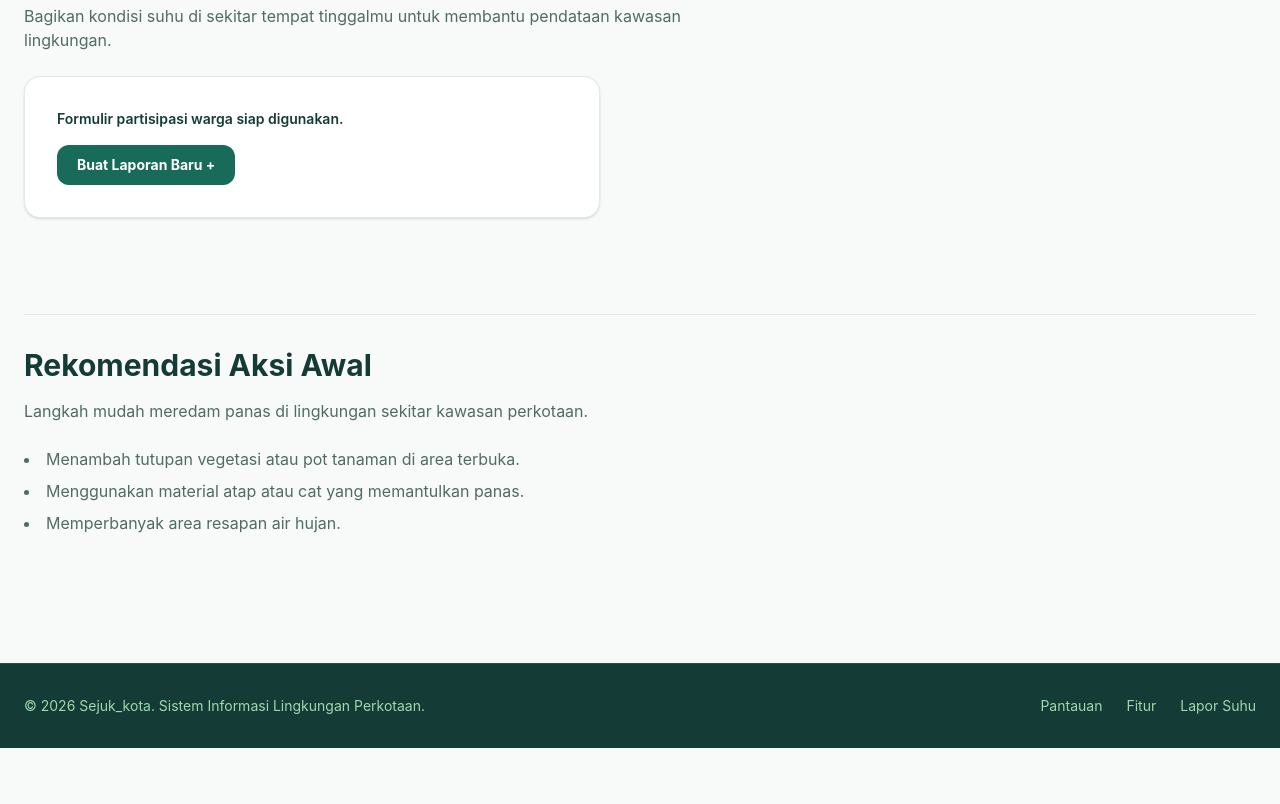
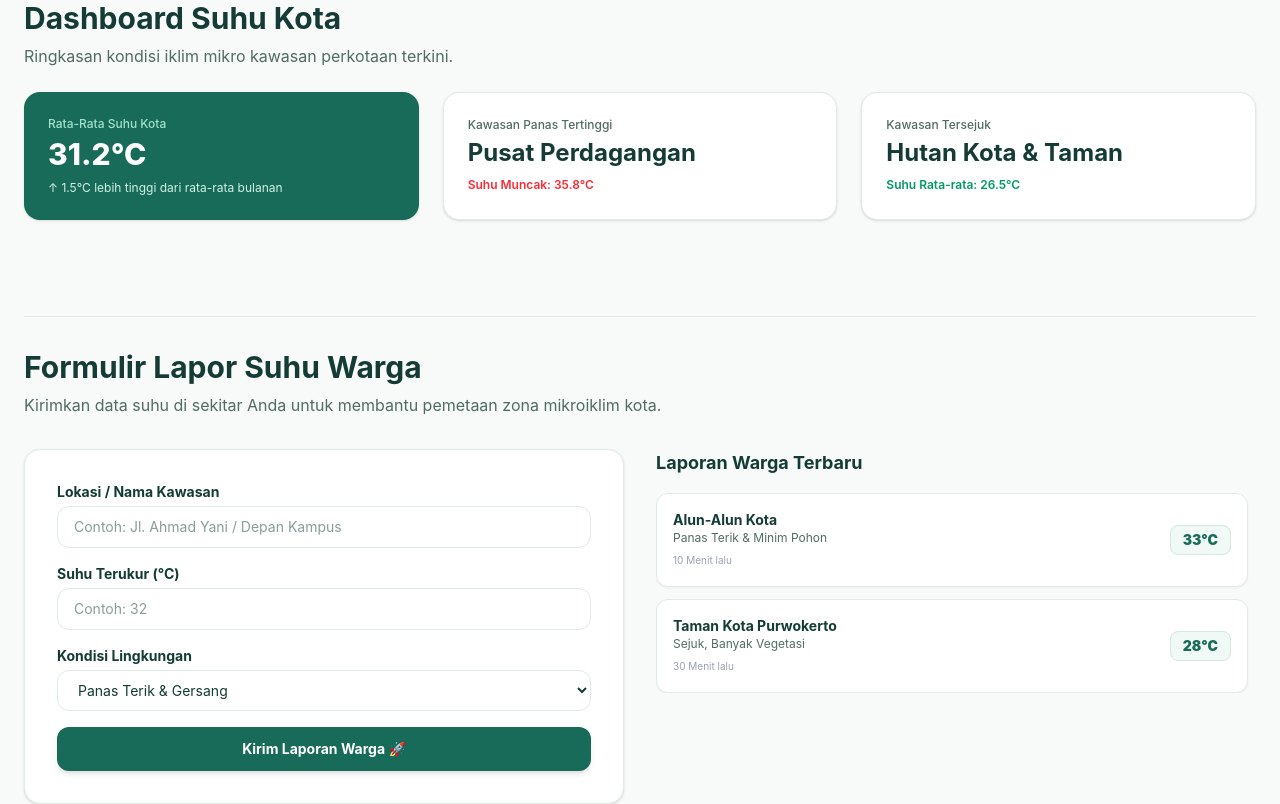
Before and after one commit to Raihannur082/sejuk-kota, a React (Vite) app: page / in a window 1280 px wide. Shown: the part 1020-1824 px from the top of the page. Before the commit the page ends 1768 px from the top, so only its background shows below. Built offline with nearby package versions, Linux system fonts and the light colour scheme.

Commit message:
Perbaiki fungsi scroll tombol pantauan ke paling atas

```diff
--- a/src/App.tsx
+++ b/src/App.tsx
@@ -1,10 +1,20 @@
+import React, { useState } from 'react';
 import { Routes, Route } from 'react-router-dom';
 import Navbar from './components/Navbar';
 import Footer from './components/Footer';
 
+// Tipe Data Laporan Suhu Warga
+interface LaporanSuhu {
+  id: number;
+  lokasi: string;
+  suhu: string;
+  kondisi: string;
+  waktu: string;
+}
+
 export default function App() {
   return (
-    <div className="min-h-screen bg-[#f7faf8] text-[#143b35] scroll-smooth">
+    <div className="min-h-screen bg-[#f7faf8] text-[#143b35]">
       <Navbar />
       <main>
         <Routes>
@@ -16,11 +26,55 @@ export default function App() {
   );
 }
 
-// Komponen Halaman Utama (Home)
 function Home() {
+  // State Laporan
+  const [daftarLaporan, setDaftarLaporan] = useState<LaporanSuhu[]>([
+    { id: 1, lokasi: 'Alun-Alun Kota', suhu: '33°C', kondisi: 'Panas Terik & Minim Pohon', waktu: '10 Menit lalu' },
+    { id: 2, lokasi: 'Taman Kota Purwokerto', suhu: '28°C', kondisi: 'Sejuk, Banyak Vegetasi', waktu: '30 Menit lalu' },
+  ]);
+
+  // State Form Input
+  const [lokasi, setLokasi] = useState('');
+  const [suhu, setSuhu] = useState('');
+  const [kondisi, setKondisi] = useState('Panas Terik & Gersang');
+  const [pesanSukses, setPesanSukses] = useState('');
+
+  // Fungsi Scroll Elemen
+  const handleScroll = (id: string) => {
+    if (id === 'pantauan') {
+      window.scrollTo({ top: 0, behavior: 'smooth' });
+    } else {
+      const element = document.getElementById(id);
+      if (element) {
+        element.scrollIntoView({ behavior: 'smooth', block: 'start' });
+      }
+    }
+  };
+
+  // Handler Laporan
+  const handleSubmitLaporan = (e: React.FormEvent) => {
+    e.preventDefault();
+    if (!lokasi || !suhu) return;
+
+    const laporanBaru: LaporanSuhu = {
+      id: Date.now(),
+      lokasi,
+      suhu: `${suhu}°C`,
+      kondisi,
+      waktu: 'Baru saja',
+    };
+
+    setDaftarLaporan([laporanBaru, ...daftarLaporan]);
+    setLokasi('');
+    setSuhu('');
+    setPesanSukses('Terimakasih! Laporan suhu lingkungan Anda berhasil dikirim.');
+
+    setTimeout(() => setPesanSukses(''), 4000);
+  };
+
   return (
     <div className="max-w-7xl mx-auto px-6 py-12 space-y-24">
-      {/* 1. SECTION PANTAUAN */}
+      {/* 1. HERO / PANTAUAN */}
       <section id="pantauan" className="pt-4 scroll-mt-28">
         <span className="inline-block px-3 py-1 bg-[#dff4e9] text-[#176b58] text-xs font-bold rounded-full mb-4">
           ● INOVASI MITIGASI PANAS PERKOTAAN
@@ -32,61 +86,164 @@ function Home() {
           Kenali kawasan yang berisiko panas, bagikan kondisi lingkungan, dan temukan langkah sederhana untuk membuat kota lebih nyaman bagi semua.
         </p>
         <div className="flex flex-wrap gap-4">
-          <a href="#pantauan" className="bg-[#176b58] text-white px-6 py-3 rounded-xl font-bold shadow-md hover:bg-[#135747] transition-all">
+          <button
+            type="button"
+            onClick={() => handleScroll('dashboard')}
+            className="bg-[#176b58] text-white px-6 py-3 rounded-xl font-bold shadow-md hover:bg-[#135747] transition-all cursor-pointer border-0"
+          >
             Lihat pantauan panas ↗
-          </a>
-          <a href="#laporan" className="border border-[#e0ebe5] bg-white px-6 py-3 rounded-xl font-bold text-[#143b35] hover:bg-gray-50 transition-all">
+          </button>
+          <button
+            type="button"
+            onClick={() => handleScroll('laporan')}
+            className="border border-[#e0ebe5] bg-white px-6 py-3 rounded-xl font-bold text-[#143b35] hover:bg-gray-50 transition-all cursor-pointer"
+          >
             + Laporkan kondisi
-          </a>
+          </button>
         </div>
       </section>
 
-      {/* 2. SECTION FITUR */}
+      {/* 2. FITUR UTAMA */}
       <section id="fitur" className="pt-8 border-t border-[#e0ebe5] scroll-mt-28">
         <h2 className="text-2xl md:text-3xl font-bold mb-4">Fitur Utama Sejuk_kota</h2>
-        <p className="text-[#526b64] max-w-2xl mb-6">
+        <p className="text-[#526b64] max-w-2xl mb-8">
           Sistem informasi lingkungan interaktif berbasis partisipasi warga untuk pemantauan suhu dan mikroiklim daerah perkotaan.
         </p>
         <div className="grid md:grid-cols-3 gap-6">
           <div className="p-6 bg-white rounded-2xl border border-[#e0ebe5] shadow-sm">
-            <h3 className="font-bold text-lg mb-2">Pemetaaan Suhu Real-time</h3>
+            <div className="text-2xl mb-2">🗺️</div>
+            <h3 className="font-bold text-lg mb-2">Pemetaan Suhu Real-time</h3>
             <p className="text-sm text-[#526b64]">Melihat area pulau panas perkotaan (*urban heat island*) secara visual.</p>
           </div>
           <div className="p-6 bg-white rounded-2xl border border-[#e0ebe5] shadow-sm">
+            <div className="text-2xl mb-2">📢</div>
             <h3 className="font-bold text-lg mb-2">Pelaporan Warga</h3>
             <p className="text-sm text-[#526b64]">Masyarakat dapat mengunggah laporan suhu lingkungan sekitar secara langsung.</p>
           </div>
           <div className="p-6 bg-white rounded-2xl border border-[#e0ebe5] shadow-sm">
+            <div className="text-2xl mb-2">🌱</div>
             <h3 className="font-bold text-lg mb-2">Rekomendasi Hijau</h3>
             <p className="text-sm text-[#526b64]">Solusi penanaman pohon dan penataan vegetasi kawasan lokal.</p>
           </div>
         </div>
       </section>
 
-      {/* 3. SECTION LAPOR SUHU */}
-      <section id="laporan" className="pt-8 border-t border-[#e0ebe5] scroll-mt-28">
-        <h2 className="text-2xl md:text-3xl font-bold mb-4">Lapor Suhu Lingkungan</h2>
-        <p className="text-[#526b64] max-w-2xl mb-6">
-          Bagikan kondisi suhu di sekitar tempat tinggalmu untuk membantu pendataan kawasan lingkungan.
-        </p>
-        <div className="p-8 bg-white rounded-2xl border border-[#e0ebe5] shadow-sm max-w-xl">
-          <p className="font-semibold text-sm mb-4">Formulir partisipasi warga siap digunakan.</p>
-          <a href="#laporan" className="inline-block bg-[#176b58] text-white px-5 py-2.5 rounded-xl font-bold text-sm hover:bg-[#135747]">
-            Buat Laporan Baru +
-          </a>
+      {/* 3. DASHBOARD MONITORING */}
+      <section id="dashboard" className="pt-8 border-t border-[#e0ebe5] scroll-mt-28">
+        <h2 className="text-2xl md:text-3xl font-bold mb-2">Dashboard Suhu Kota</h2>
+        <p className="text-[#526b64] mb-6">Ringkasan kondisi iklim mikro kawasan perkotaan terkini.</p>
+
+        <div className="grid md:grid-cols-3 gap-6 mb-8">
+          <div className="bg-[#176b58] text-white p-6 rounded-2xl shadow-sm">
+            <p className="text-xs font-medium text-[#a3e2ca] mb-1">Rata-Rata Suhu Kota</p>
+            <p className="text-3xl font-extrabold">31.2°C</p>
+            <p className="text-xs text-[#d0f2e5] mt-2">↑ 1.5°C lebih tinggi dari rata-rata bulanan</p>
+          </div>
+          <div className="bg-white p-6 rounded-2xl border border-[#e0ebe5] shadow-sm">
+            <p className="text-xs font-medium text-[#526b64] mb-1">Kawasan Panas Tertinggi</p>
+            <p className="text-2xl font-bold text-[#143b35]">Pusat Perdagangan</p>
+            <p className="text-xs text-red-500 font-semibold mt-2">Suhu Muncak: 35.8°C</p>
+          </div>
+          <div className="bg-white p-6 rounded-2xl border border-[#e0ebe5] shadow-sm">
+            <p className="text-xs font-medium text-[#526b64] mb-1">Kawasan Tersejuk</p>
+            <p className="text-2xl font-bold text-[#143b35]">Hutan Kota & Taman</p>
+            <p className="text-xs text-emerald-600 font-semibold mt-2">Suhu Rata-rata: 26.5°C</p>
+          </div>
         </div>
       </section>
 
-      {/* 4. SECTION REKOMENDASI */}
+      {/* 4. FORMULIR LAPOR SUHU */}
+      <section id="laporan" className="pt-8 border-t border-[#e0ebe5] scroll-mt-28">
+        <h2 className="text-2xl md:text-3xl font-bold mb-2">Formulir Lapor Suhu Warga</h2>
+        <p className="text-[#526b64] max-w-2xl mb-8">
+          Kirimkan data suhu di sekitar Anda untuk membantu pemetaan zona mikroiklim kota.
+        </p>
+
+        <div className="grid md:grid-cols-2 gap-8">
+          {/* Form Input */}
+          <form onSubmit={handleSubmitLaporan} className="p-8 bg-white rounded-2xl border border-[#e0ebe5] shadow-sm space-y-4">
+            {pesanSukses && (
+              <div className="p-3 bg-[#dff4e9] text-[#176b58] text-sm font-semibold rounded-xl">
+                {pesanSukses}
+              </div>
+            )}
+            <div>
+              <label className="block text-sm font-bold mb-1 text-[#143b35]">Lokasi / Nama Kawasan</label>
+              <input
+                type="text"
+                required
+                placeholder="Contoh: Jl. Ahmad Yani / Depan Kampus"
+                value={lokasi}
+                onChange={(e) => setLokasi(e.target.value)}
+                className="w-full px-4 py-2.5 rounded-xl border border-[#e0ebe5] focus:outline-none focus:border-[#176b58] text-sm"
+              />
+            </div>
+
+            <div>
+              <label className="block text-sm font-bold mb-1 text-[#143b35]">Suhu Terukur (°C)</label>
+              <input
+                type="number"
+                required
+                placeholder="Contoh: 32"
+                value={suhu}
+                onChange={(e) => setSuhu(e.target.value)}
+                className="w-full px-4 py-2.5 rounded-xl border border-[#e0ebe5] focus:outline-none focus:border-[#176b58] text-sm"
+              />
+            </div>
+
+            <div>
+              <label className="block text-sm font-bold mb-1 text-[#143b35]">Kondisi Lingkungan</label>
+              <select
+                value={kondisi}
+                onChange={(e) => setKondisi(e.target.value)}
+                className="w-full px-4 py-2.5 rounded-xl border border-[#e0ebe5] focus:outline-none focus:border-[#176b58] text-sm bg-white"
+              >
+                <option value="Panas Terik & Gersang">Panas Terik & Gersang</option>
+                <option value="Panas Cukup Lembap">Panas Cukup Lembap</option>
+                <option value="Cukup Adem (Banyak Pohon)">Cukup Adem (Banyak Pohon)</option>
+                <option value="Sejuk & Teduh">Sejuk & Teduh</option>
+              </select>
+            </div>
+
+            <button
+              type="submit"
+              className="w-full bg-[#176b58] hover:bg-[#135747] text-white font-bold py-3 rounded-xl transition-all cursor-pointer border-0 text-sm shadow-md"
+            >
+              Kirim Laporan Warga 🚀
+            </button>
+          </form>
+
+          {/* Daftar Laporan */}
+          <div className="space-y-4">
+            <h3 className="font-bold text-lg text-[#143b35]">Laporan Warga Terbaru</h3>
+            <div className="space-y-3 max-h-[380px] overflow-y-auto pr-2">
+              {daftarLaporan.map((item) => (
+                <div key={item.id} className="p-4 bg-white rounded-xl border border-[#e0ebe5] flex justify-between items-center shadow-xs">
+                  <div>
+                    <h4 className="font-bold text-sm text-[#143b35]">{item.lokasi}</h4>
+                    <p className="text-xs text-[#526b64]">{item.kondisi}</p>
+                    <span className="text-[10px] text-gray-400">{item.waktu}</span>
+                  </div>
+                  <span className="px-3 py-1 bg-[#f0f9f5] text-[#176b58] font-black text-sm rounded-lg border border-[#d2eadc]">
+                    {item.suhu}
+                  </span>
+                </div>
+              ))}
+            </div>
+          </div>
+        </div>
+      </section>
+
+      {/* 5. REKOMENDASI */}
       <section id="rekomendasi" className="pt-8 border-t border-[#e0ebe5] scroll-mt-28">
         <h2 className="text-2xl md:text-3xl font-bold mb-4">Rekomendasi Aksi Awal</h2>
         <p className="text-[#526b64] max-w-2xl mb-6">
           Langkah mudah meredam panas di lingkungan sekitar kawasan perkotaan.
         </p>
-        <ul className="list-disc list-inside space-y-2 text-[#526b64]">
-          <li>Menambah tutupan vegetasi atau pot tanaman di area terbuka.</li>
-          <li>Menggunakan material atap atau cat yang memantulkan panas.</li>
-          <li>Memperbanyak area resapan air hujan.</li>
+        <ul className="list-disc list-inside space-y-2 text-[#526b64] bg-white p-6 rounded-2xl border border-[#e0ebe5]">
+          <li>Menambah tutupan vegetasi atau pot tanaman di area terbuka rumah & perkantoran.</li>
+          <li>Menggunakan material atap atau cat berwarna terang yang memantulkan panas surya.</li>
+          <li>Memperbanyak area resapan air hujan dan pembuatan lubang biopori.</li>
         </ul>
       </section>
     </div>
```
Also changed, not shown: src/components/Navbar.tsx (+46 -29 lines).
